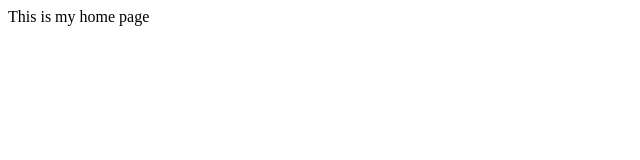
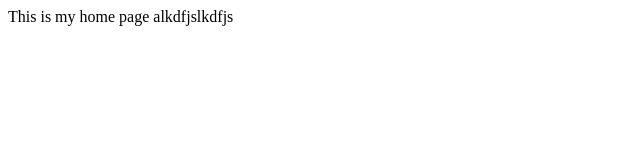
Before and after one commit to jaxcodeacademy/mynewproject, a plain HTML site: page index.html in a window 1280 px wide. Shown: the whole page, without its empty margins (0-640 px from the left). Drawn offline with Linux system fonts and the light colour scheme.

Commit message:
Update index.html

```diff
--- a/index.html
+++ b/index.html
@@ -5,6 +5,6 @@
 	<meta name="generator" content="BBEdit 13.1" />
 </head>
 <body>
-This is my home page
+This is my home page alkdfjslkdfjs
 </body>
 </html>
```
